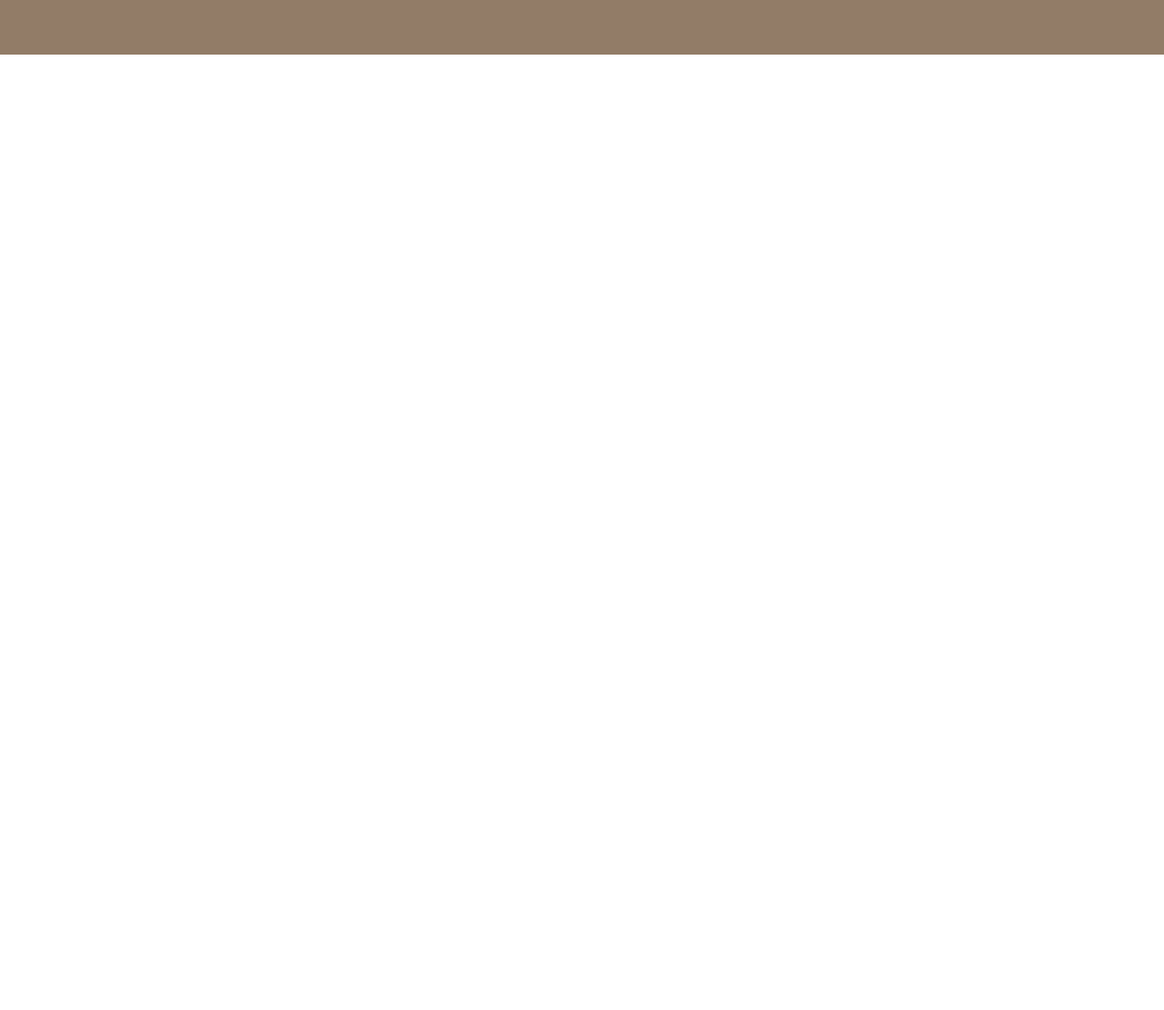
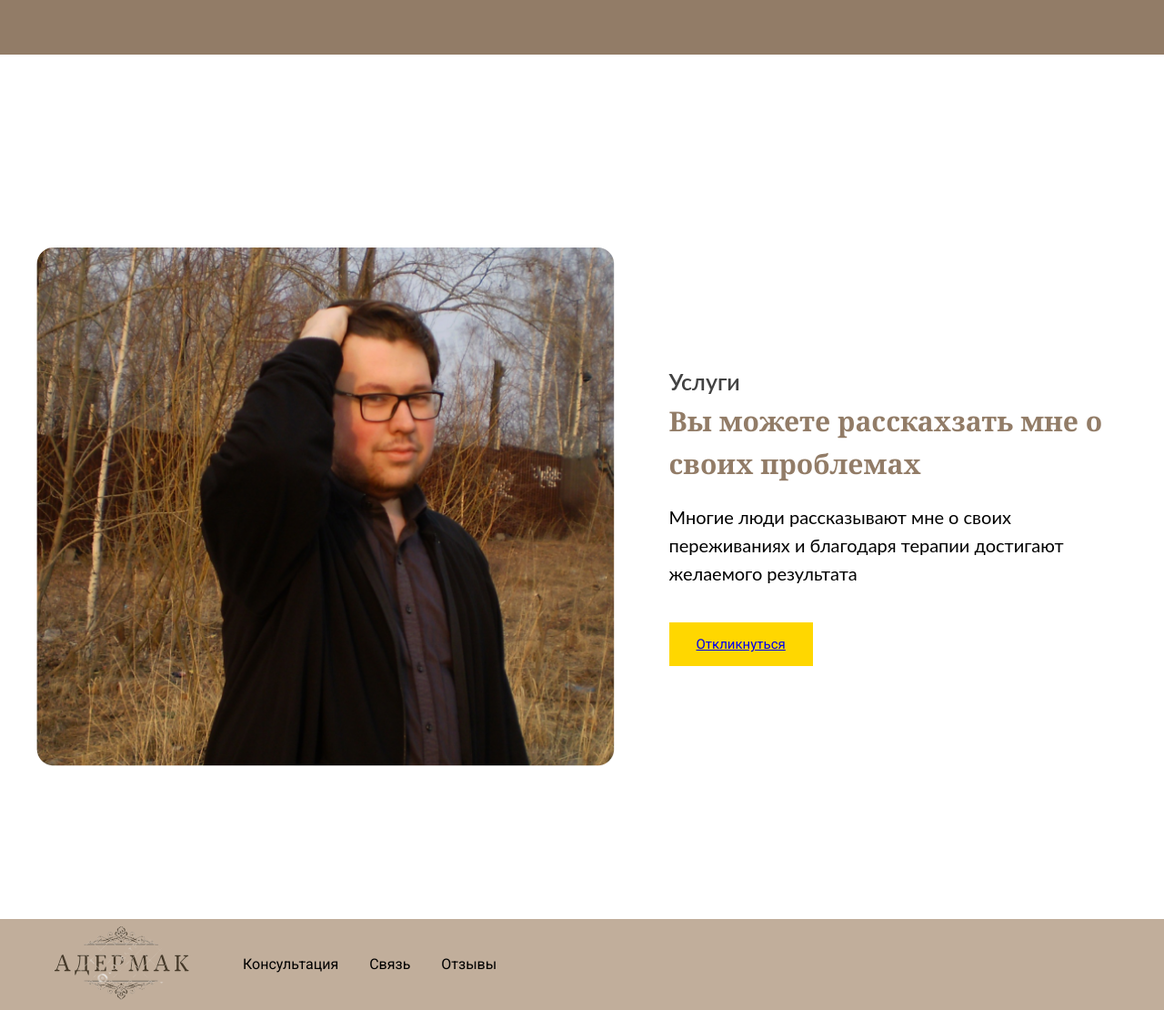
Before and after one commit to Weenty/psyho-, a website: page psyho site/centblock.html in a window 1280 px wide. Shown: the part 3366-4476 px from the top of the page at 91% size. Before the commit the page ends 3426 px from the top, so only its background shows below. Drawn offline with Linux system fonts and the light colour scheme.

Commit message:
Фронт готов

```diff
--- a/psyho site/centblock.html
+++ b/psyho site/centblock.html
@@ -143,6 +143,46 @@
             </div>
         </div>
     </div>
+    <div class="offer_block">
+        <div class="container">
+            <div class="offer_main_block">
+                <div class="img_block">
+                    <img class="img_comp_3" src="/img/rectng.png" alt="Error">
+                </div>
+                <div class="offer_text_block">
+                    <div class="offer_header">
+                        Услуги
+                    </div>
+                    <div class="offer_text">
+                        Вы можете расскахзать мне о своих проблемах
+                    </div>
+                    <div class="offer_sub_text">
+                        Многие люди рассказывают мне о своих переживаниях и благодаря терапии достигают желаемого
+                        результата
+                    </div>
+                    <div class="intro_button_3">
+                        <a href="#" class="btn_1">Откликнуться</a>
+                    </div>
+                </div>
+            </div>
+        </div>
+    </div>
+    <footer class="footer_block">
+        <div class="container">
+            <div class="header_inner">
+                <div class="header_logo">
+                    <img class="img_comp" src="/img/unknown-removebg-preview 1.png" alt="Error">
+                </div>
+                <nav class="nav">
+                    <a class="nav_link" href="#">Консультация</a>
+                    <a class="nav_link" href="#">Связь</a>
+                    <a class="nav_link" href="#">Отзывы</a>
+
+                </nav>
+
+            </div>
+        </div>
+    </footer>
 </body>
 
 </html>
--- a/psyho site/style.css
+++ b/psyho site/style.css
@@ -229,3 +229,69 @@ background: #927C67;
 .intro_button{
     margin-top: 160px;
 }
+.offer_block{
+
+}
+.offer_main_block{
+    display: flex;
+    justify-content: space-between;
+    align-items: center;
+    width: 100%;
+    height: 900px;
+    max-width: 1200px;
+    margin: 0 auto;
+    margin-top: 50px;
+}
+.offer_header{
+    font-family: Lato;
+    font-style: normal;
+    font-weight: 600;
+    font-size: 25px;
+    line-height: 157%;
+
+    /* or 39px */
+
+
+    color: #424242;
+}
+.offer_text{
+    margin-bottom: 20px;
+    font-family: Georgia;
+font-style: normal;
+font-weight: bold;
+font-size: 30px;
+line-height: 157%;
+/* or 79px */
+
+
+color: #927C67;
+}
+.offer_sub_text{font-family: Lato;
+    font-style: normal;
+    font-weight: normal;
+    font-size: 20px;
+    line-height: 31px;
+
+    color: #000000;
+    }
+   .img_comp_3{
+width: 630 px;
+height: 570px;
+   }
+.offer_text_block{
+    margin-left: 60px;
+}
+.intro_button_3{
+    margin-top: 50px;
+}
+.btn_1{
+    width: 230px;
+    height: 100px;
+    background: gold;
+padding: 15px 30px;
+border: 2px gold;
+
+}
+.footer_block{
+    background: #C1AE9B;
+}
```
Also changed, not shown: psyho site/img/rectng.png (added).
